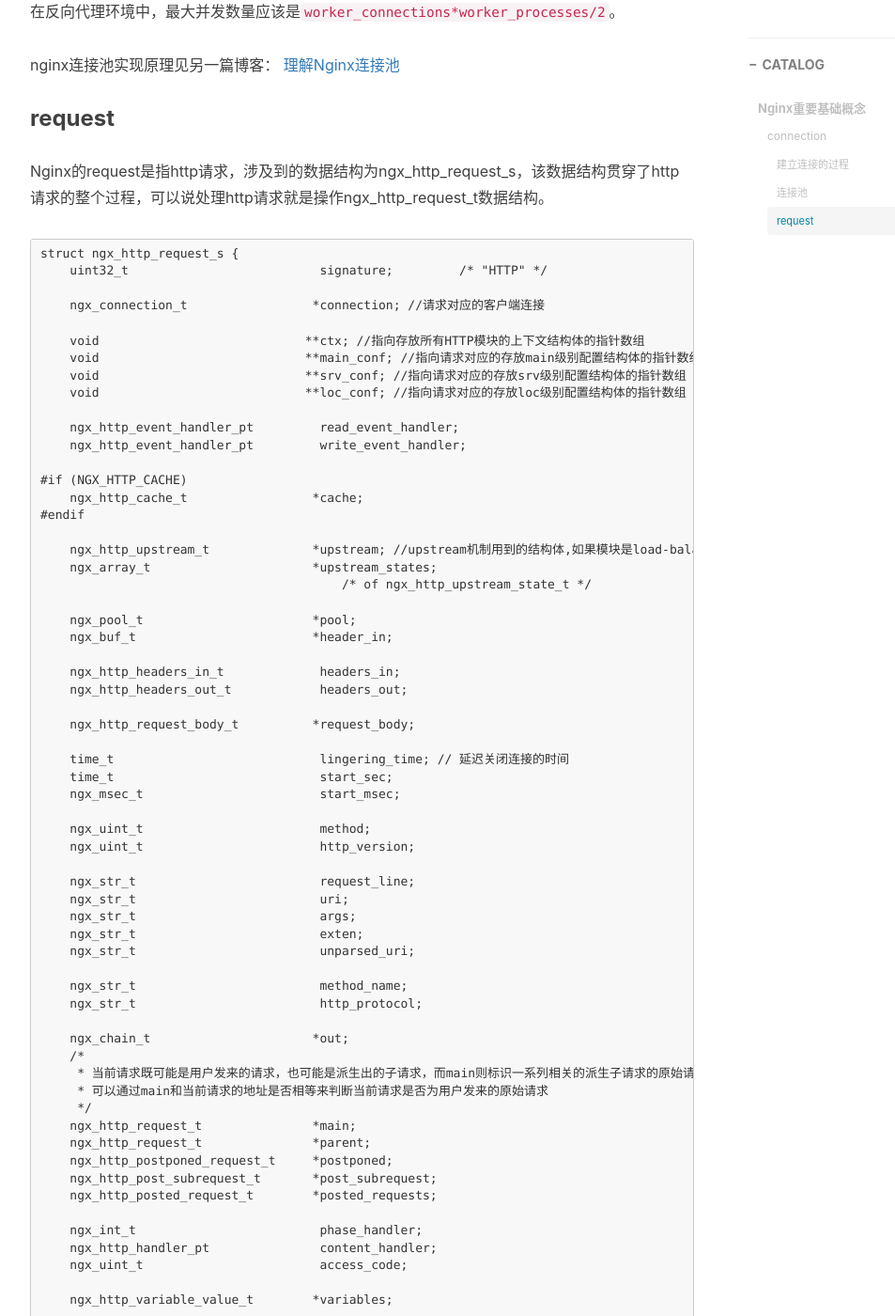
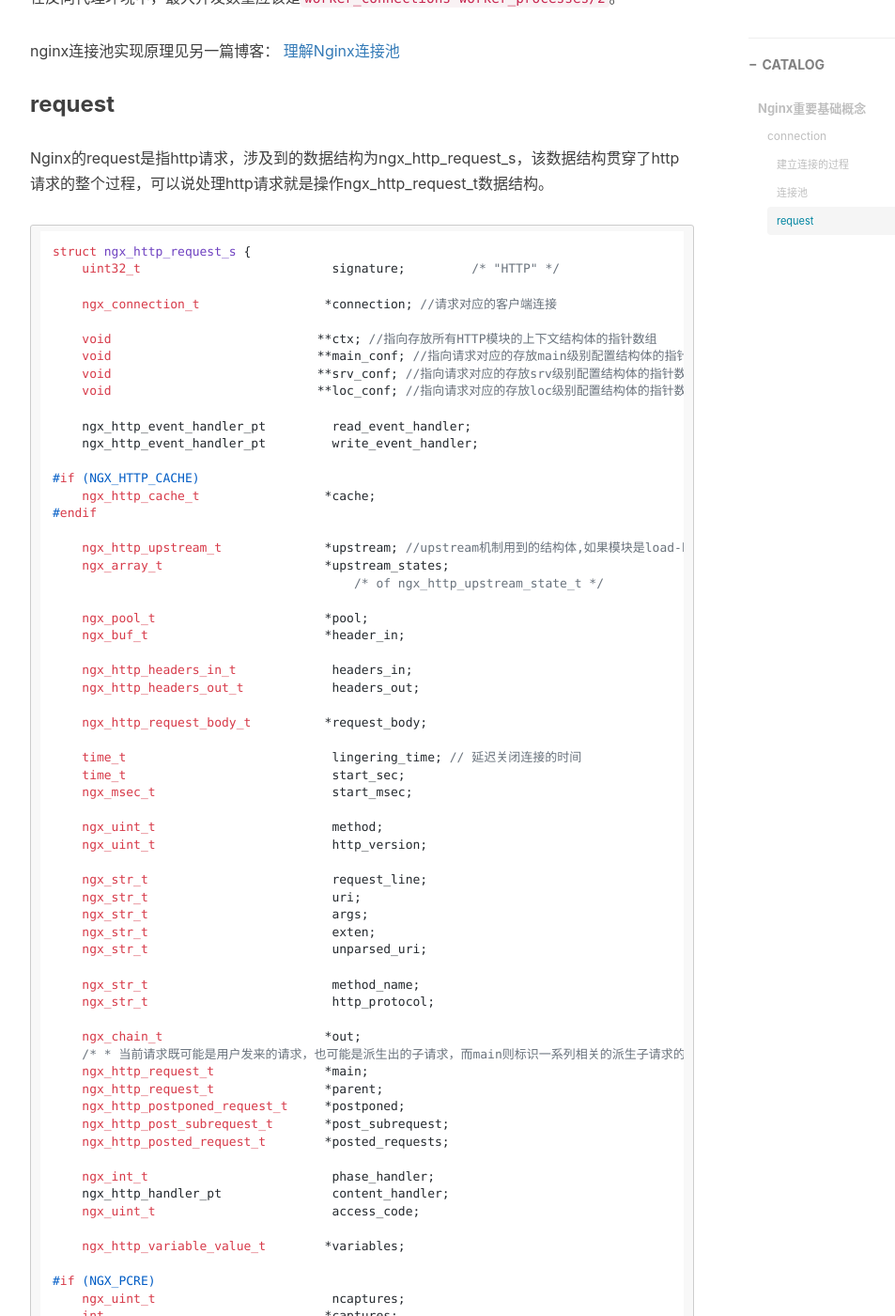
Before and after one commit to wangyapu/wangyapu.github.io, a Jekyll site: the page built from _posts/2016-04-27-nginx_concept.md, in a window 1280 px wide and 1400 px high, scrolled down 4645 px. Shown: the whole window at 94% size, without its empty margins (233-1186 px from the left). Built offline with Jekyll 4.4.1, drawn with Linux system fonts in a browser that asks for light colours; nearby versions of some CDN libraries; comment, search, counter and statistics services are not loaded; some of the changed text lies outside the part shown.

Commit message:
test highlight

````diff
--- a/_includes/footer.html
+++ b/_includes/footer.html
@@ -121,9 +121,9 @@
 
 <!-- jquery.tagcloud.js -->
 <script>
-//    async("http://cdn.bootcss.com/highlight.js/9.2.0/highlight.min.js", function(){
-//        hljs.initHighlightingOnLoad();
-//    })
+    async("http://cdn.bootcss.com/highlight.js/9.2.0/highlight.min.js", function(){
+        hljs.initHighlightingOnLoad();
+    })
 
     // only load tagcloud.js in tag.html
     if($('#tag_cloud').length !== 0){
@@ -137,7 +137,7 @@
     }
 </script>
 
-<!--<link href="http://cdn.bootcss.com/highlight.js/9.2.0/styles/github.min.css" rel="stylesheet">-->
+<link href="http://cdn.bootcss.com/highlight.js/9.2.0/styles/github.min.css" rel="stylesheet">
 
 <!--fastClick.js -->
 <script>
--- a/_posts/2016-04-27-nginx_concept.md
+++ b/_posts/2016-04-27-nginx_concept.md
@@ -15,7 +15,7 @@ tags:
 
 在core模块下有ngx_connection.h和Ngx_connection.c两个文件，从ngx_connection.h可以看到ngx_listening_s的数据结构：
 
-```
+```c
 struct ngx_connection_s {
     /*
     连接未使用时，data成员用于充当连接池中空闲连接链表中的next指针。当连接被使用时，data的意义由使用它的nginx模块而定，
@@ -186,7 +186,7 @@ struct ngx_listening_s {
 
 配置举例：
 
-```
+```sh
 worker_processes 12;
 
 events {
````
